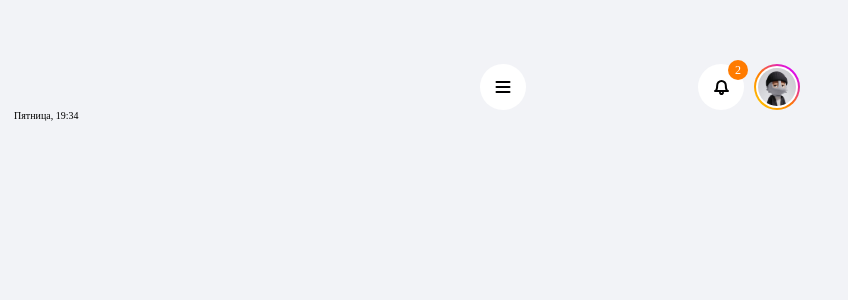
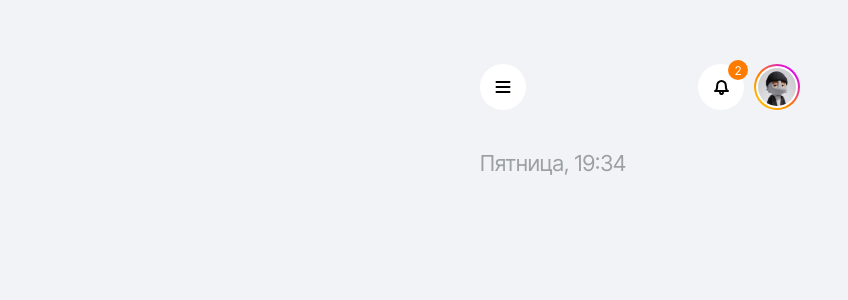
Before and after one commit to misty-ww/act_app, a React (Vite) app: page / in a window 1280 px wide. Shown: the top 300 px of the page, without its empty margins (0-848 px from the left). Built offline with nearby package versions, Linux system fonts and the light colour scheme.

Commit message:
Импортировал шрифт Inter Tight, Поменял логику компонентов

```diff
--- a/index.html
+++ b/index.html
@@ -1,13 +1,15 @@
 <!doctype html>
 <html lang="en">
+
 <head>
   <meta charset="UTF-8" />
-    <link rel="icon" type="image/svg+xml" href="/vite.svg" />
   <meta name="viewport" content="width=device-width, initial-scale=1.0" />
   <title>act-app</title>
 </head>
+
 <body>
   <div id="root"></div>
   <script type="module" src="/src/main.jsx"></script>
 </body>
+
 </html>
--- a/src/App.jsx
+++ b/src/App.jsx
@@ -1,8 +1,8 @@
 //Основной компонент
 import "./style.css";
 
+//Импорт компоентов
 import Header from "./components/Header/Header";
-import TimeAndName from "./components/Body/TimeAndName/TimeAndName";
 
 import { useEffect, useState } from "react";
 
@@ -56,11 +56,13 @@ function App() {
       {/* Контейнер для всего экрана */}
       <div className="contaner-main">
         <div className="container-border">
-          <Header />
+          <Header>
+            {nameDay}, {hourse}:{minute < 10 ? "0" + minute : minute}
+          </Header>
           {/* Рендер времени и дня недели */}
-          <TimeAndName>
+          {/* <TimeAndName>
             {nameDay}, {hourse}:{minute < 10 ? "0" + minute : minute}
-          </TimeAndName>
+          </TimeAndName> */}
         </div>
       </div>
     </>
--- a/src/components/Body/TimeAndName/TimeAndName.jsx
+++ /dev/null
@@ -1,8 +0,0 @@
-//Компонент времени и дня недели
-export default function TimeAndName({ children }) {
-  return (
-    <div className="data-time">
-      <p>{children}</p>
-    </div>
-  );
-}
--- a/src/components/Header/Header.jsx
+++ b/src/components/Header/Header.jsx
@@ -1,7 +1,8 @@
 //Компонент кнопок сверху
 import "./header.css";
+import "./timeAndName.css";
 
-export default function Header() {
+export default function Header({ children }) {
   return (
     <>
       <div className="container-header">
@@ -39,6 +40,10 @@ export default function Header() {
             </div>
           </div>
         </div>
+        <div className="data-time">
+          <p className="time">{children}</p>
+          <p className="name"></p>
+        </div>
       </div>
     </>
   );
--- /dev/null
+++ b/src/components/Header/timeAndName.css
@@ -0,0 +1,5 @@
+.data-time .time {
+  color: #9ba0a5;
+  font-size: 2.2rem;
+  margin-top: 4rem;
+}
--- a/src/style.css
+++ b/src/style.css
@@ -1,7 +1,12 @@
+/*  Шрифт Inter Tight */
+@import url("https://fonts.googleapis.com/css2?family=Inter+Tight:ital,wght@0,100..900;1,100..900&display=swap");
+
 html {
   font-size: 10px;
 }
+
 * {
+  font-family: "Inter Tight", sans-serif;
   margin: 0;
   padding: 0;
   color: black;
```
Also changed, not shown: src/components/Body/TimeAndName/timeAndName.css (deleted). Lines whose indentation alone changed are shown as unchanged.
